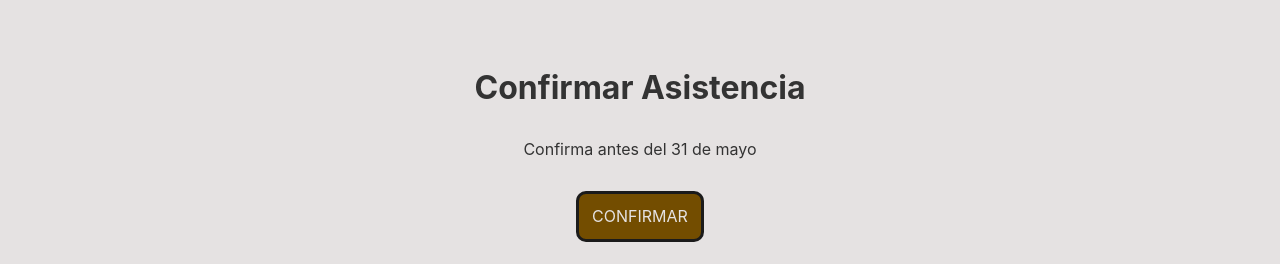
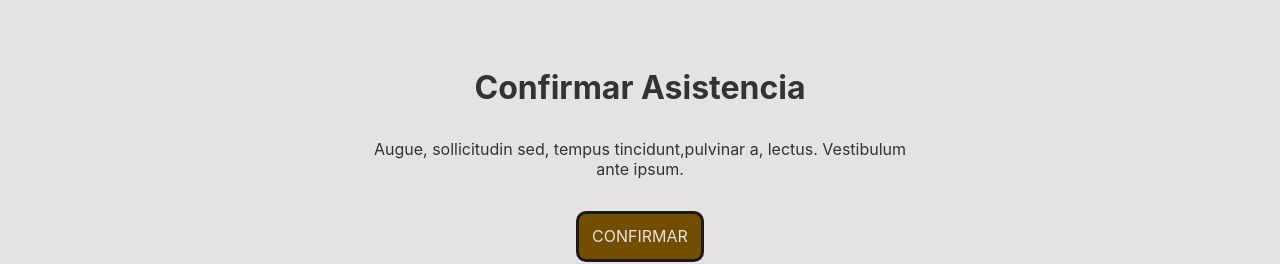
Before and after one commit to wilberquito/wedding, a Svelte app: page / in a window 1280 px wide. Shown: the part 820-1084 px from the top of the page. Built offline with nearby package versions, Linux system fonts and the light colour scheme.

Commit message:
confirmation component uses data.json

```diff
--- a/src/assets/data.json
+++ b/src/assets/data.json
@@ -4,6 +4,11 @@
             "googleAddress": "https://goo.gl/maps/fwkFsFwauuNjLwq18",
             "title": "Fiesta",
             "description": "Proin est. Sed eleifend odio sed leo. Mauris tortor turpis, dignissim vel, ornare ac, ultricies quis, magna. Phasellus lacinia, augue ac dictum tempor, nisi felis ornare magna, eu vehicula tellus enim eu neque. Fusce est eros, sagittis eget, interdum a, ornare suscipit, massa. Sed vehicula elementum ligula. Aliquam erat volutpat. Donec odio. Quisque nunc. Integer cursus feugiat magna. Fusce ac elit ut elit aliquam suscipit. Duis leo est, interdum nec, varius in, facilisis vitae, odio. Phasellus eget leo at urna adipiscing vulputate. Nam eu erat vel arcu tristique mattis. Nullam placerat lorem non augue. Cras et velit. Morbi sapien nulla, volutpat a."
+        },
+        "confirmation": {
+            "googleDocs": "https://docs.google.com/forms/d/e/1FAIpQLScxVRO6PHuISkP2nnlyvVcEKSVmiMVwp-tpETYwLIgplAyuBw/viewform",
+            "title": "Confirmar Asistencia",
+            "description": "Augue, sollicitudin sed, tempus tincidunt,pulvinar a, lectus. Vestibulum ante ipsum."
         }
     }
 }
--- a/src/components/Confirmation.svelte
+++ b/src/components/Confirmation.svelte
@@ -1,18 +1,22 @@
 <script>
     import { openNewWindow } from "./../utils";
+        import {data} from './../assets/data.json'
+        console.log(data['confirmation'])
 
-        export const title = "Confirmar Asistencia";
-        export const warnConfirmation = "Confirma antes del 31 de mayo";
-        export const confirmationUrl = "https://forms.gle/yw9XCV5awPuWxrVN8";
+        const {
+                googleDocs,
+                title,
+                description
+            } = data['confirmation']
 
         function openConfirmationGoogleForms() {
-                openNewWindow(confirmationUrl);
+                openNewWindow(googleAddress);
             }
 </script>
 
 <div class="g__section g__custom">
     <h1>{title}</h1>
-    <p>{warnConfirmation}</p>
+    <p>{description}</p>
     <button class="g__custom" on:click={openConfirmationGoogleForms}>
         confirmar
     </button>
```
